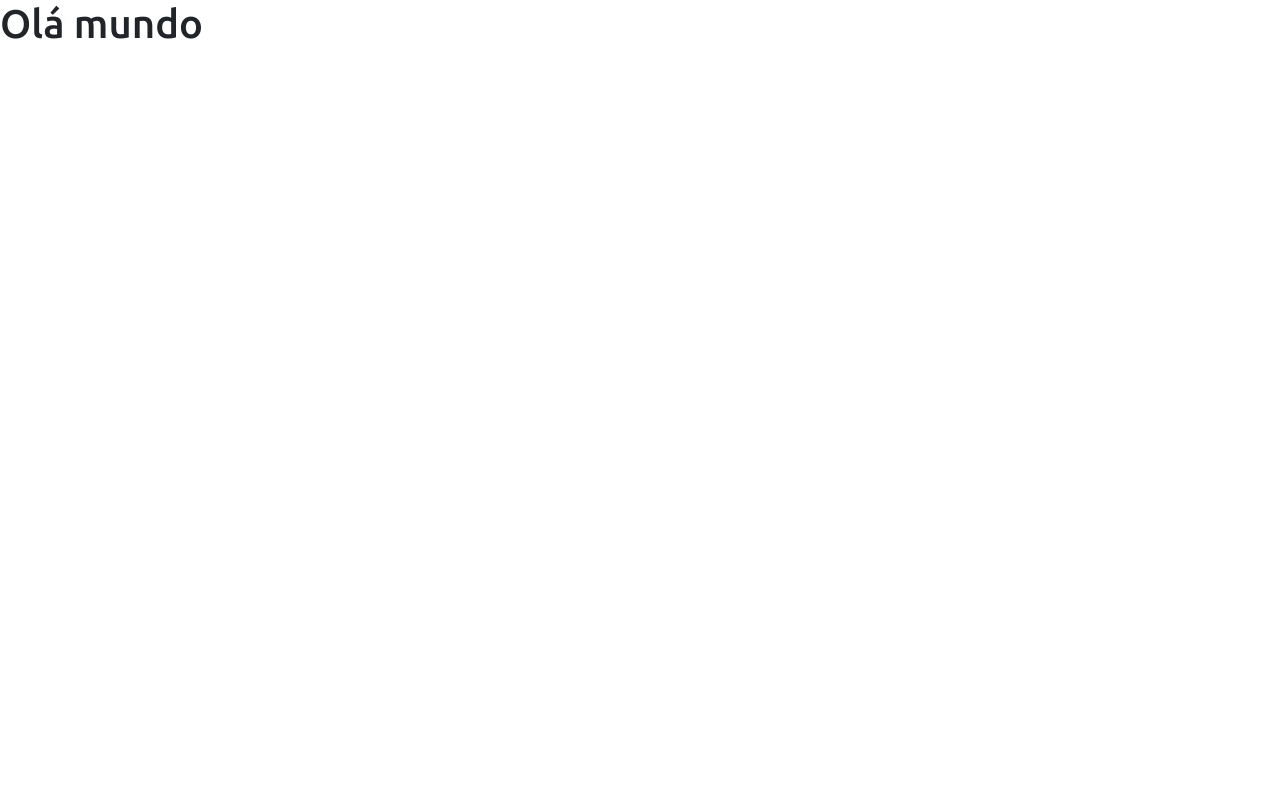
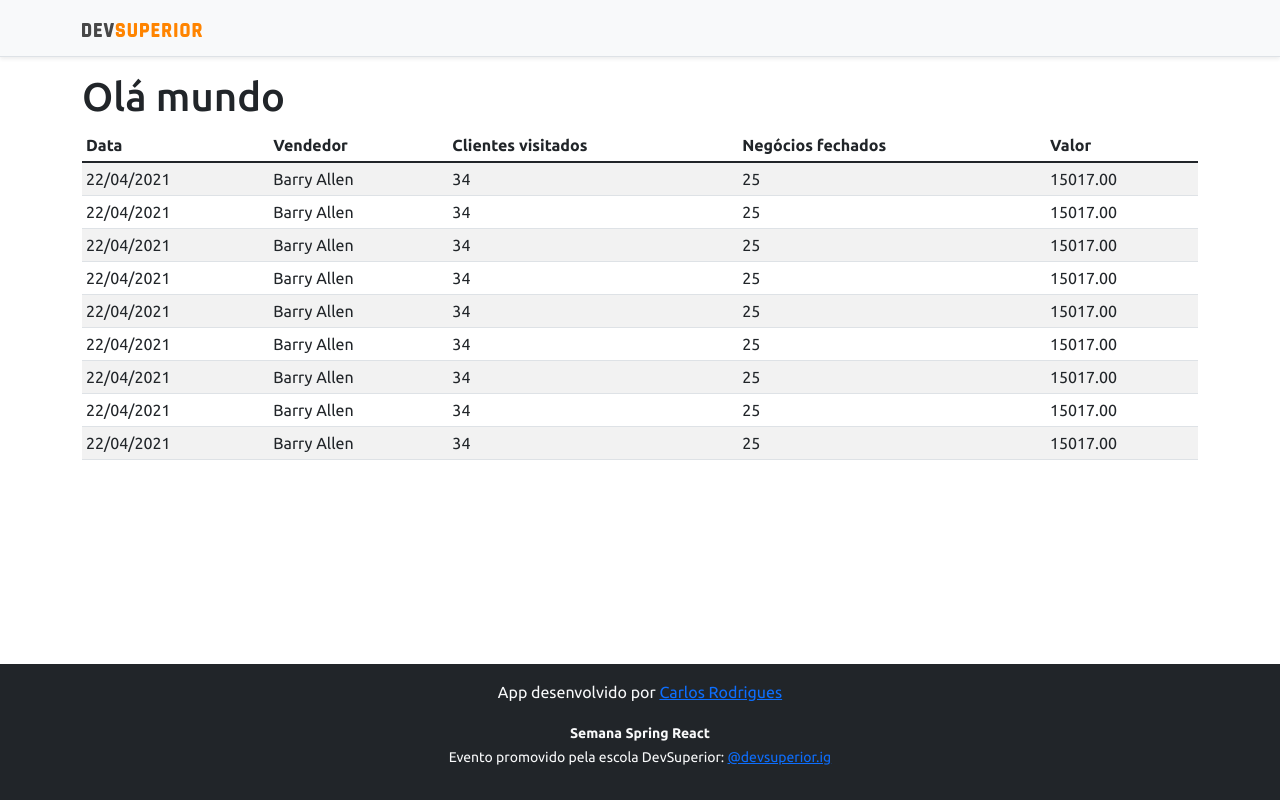
Before and after one commit to cadu088/Spring-React-4.0, a React (Create React App) app in the folder frontend/: page / in a window 1280 px wide. Built offline with nearby package versions, Linux system fonts and the light colour scheme.

Commit message:
Componentes basicos estaticos

```diff
--- a/frontend/src/App.tsx
+++ b/frontend/src/App.tsx
@@ -1,10 +1,17 @@
-
+import NavBar from "components/NavBar";
+import Footer from "components/Footer";
+import DataTable from "components/DataTable";
 
 function App() {
   return (
-    <div>
-      <h1>Olá mundo</h1>
-    </div>
+    <>
+      <NavBar />
+      <div className="container">
+        <h1>Olá mundo</h1>
+        <DataTable/>
+      </div>
+      <Footer/>
+    </>
   );
 }
 
--- /dev/null
+++ b/frontend/src/components/DataTable/index.tsx
@@ -0,0 +1,76 @@
+function table() {
+    return (
+        <div className="table-responsive">
+        <table className="table table-striped table-sm">
+        <thead>
+                <tr>
+                    <th>Data</th>
+                    <th>Vendedor</th>
+                    <th>Clientes visitados</th>
+                    <th>Negócios fechados</th>
+                    <th>Valor</th>
+                </tr>
+            </thead>
+            <tbody>
+            <tr>
+                    <td>22/04/2021</td>
+                    <td>Barry Allen</td>
+                    <td>34</td>
+                    <td>25</td>
+                    <td>15017.00</td>
+                </tr><tr>
+                    <td>22/04/2021</td>
+                    <td>Barry Allen</td>
+                    <td>34</td>
+                    <td>25</td>
+                    <td>15017.00</td>
+                </tr><tr>
+                    <td>22/04/2021</td>
+                    <td>Barry Allen</td>
+                    <td>34</td>
+                    <td>25</td>
+                    <td>15017.00</td>
+                </tr><tr>
+                    <td>22/04/2021</td>
+                    <td>Barry Allen</td>
+                    <td>34</td>
+                    <td>25</td>
+                    <td>15017.00</td>
+                </tr><tr>
+                    <td>22/04/2021</td>
+                    <td>Barry Allen</td>
+                    <td>34</td>
+                    <td>25</td>
+                    <td>15017.00</td>
+                </tr><tr>
+                    <td>22/04/2021</td>
+                    <td>Barry Allen</td>
+                    <td>34</td>
+                    <td>25</td>
+                    <td>15017.00</td>
+                </tr><tr>
+                    <td>22/04/2021</td>
+                    <td>Barry Allen</td>
+                    <td>34</td>
+                    <td>25</td>
+                    <td>15017.00</td>
+                </tr><tr>
+                    <td>22/04/2021</td>
+                    <td>Barry Allen</td>
+                    <td>34</td>
+                    <td>25</td>
+                    <td>15017.00</td>
+                </tr><tr>
+                    <td>22/04/2021</td>
+                    <td>Barry Allen</td>
+                    <td>34</td>
+                    <td>25</td>
+                    <td>15017.00</td>
+                </tr>
+            </tbody>
+        </table>
+    </div>
+    );
+}
+
+export default table;
--- /dev/null
+++ b/frontend/src/components/Footer/index.tsx
@@ -0,0 +1,15 @@
+
+
+function footer() {
+    return (
+        <footer className="footer mt-auto py-3 bg-dark">
+            <div className="container">
+                <p className="text-light">App desenvolvido por <a href="https://github.com/cadu088" target="_blank" rel="noreferrer">Carlos Rodrigues</a></p>
+                <p className="text-light"><small><strong>Semana Spring React</strong><br />
+                    Evento promovido pela escola DevSuperior: <a href="https://instagram.com/devsuperior.ig" target="_blank" rel="noreferrer">@devsuperior.ig</a></small></p>
+            </div>
+        </footer>
+    );
+}
+
+export default footer;
--- /dev/null
+++ b/frontend/src/components/NavBar/index.tsx
@@ -0,0 +1,16 @@
+import ImgDsDark from "assets/img/ds-dark.svg"
+
+function NavBar() {
+    return (
+        <div className="d-flex flex-column flex-md-row align-items-center p-3 px-md-4 mb-3 bg-light border-bottom shadow-sm">
+        <div className="container">
+          <nav className="my-2 my-md-0 mr-md-3">
+            <img src={ImgDsDark} alt="DevSuperior" width="120" />
+          </nav>
+        </div>
+      </div>
+
+    );
+}
+
+export default NavBar;
```
Also changed, not shown: frontend/src/assets/img/ds-dark.svg (added).
